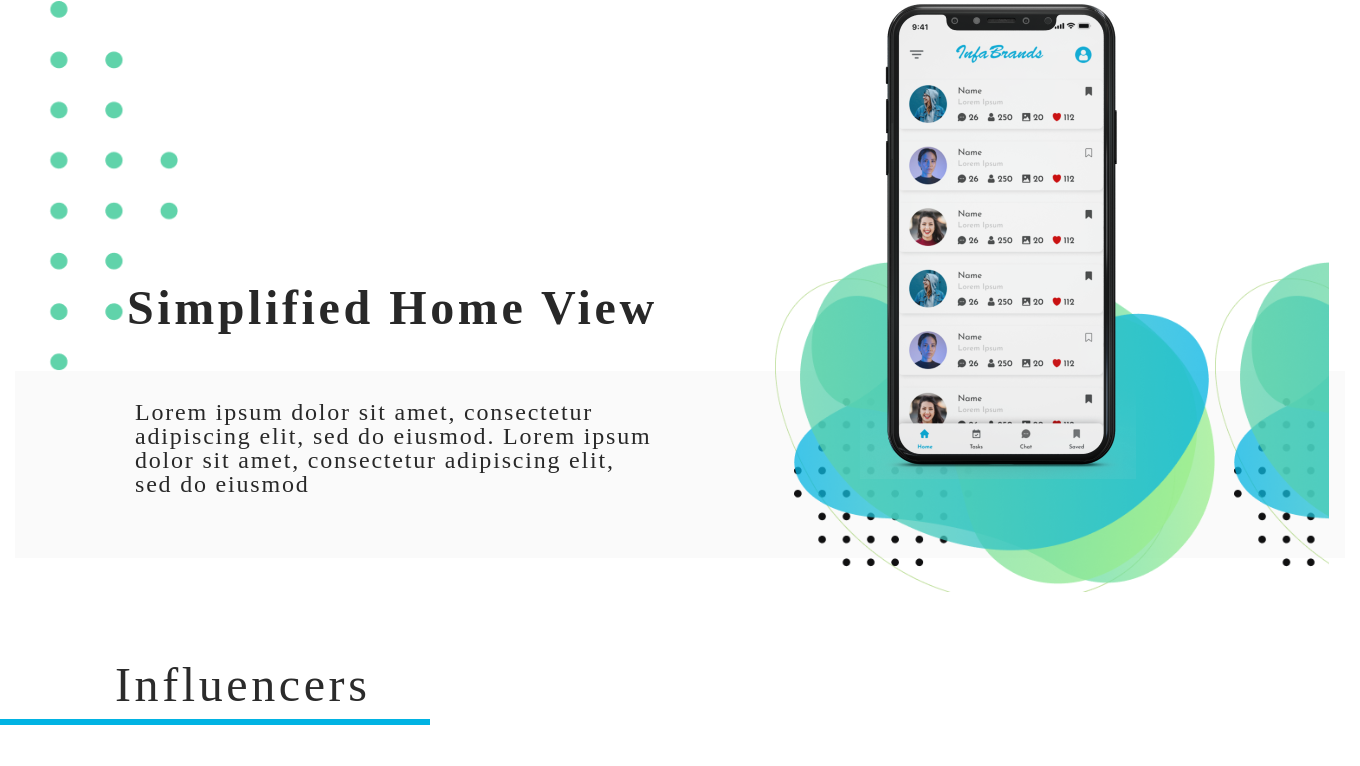
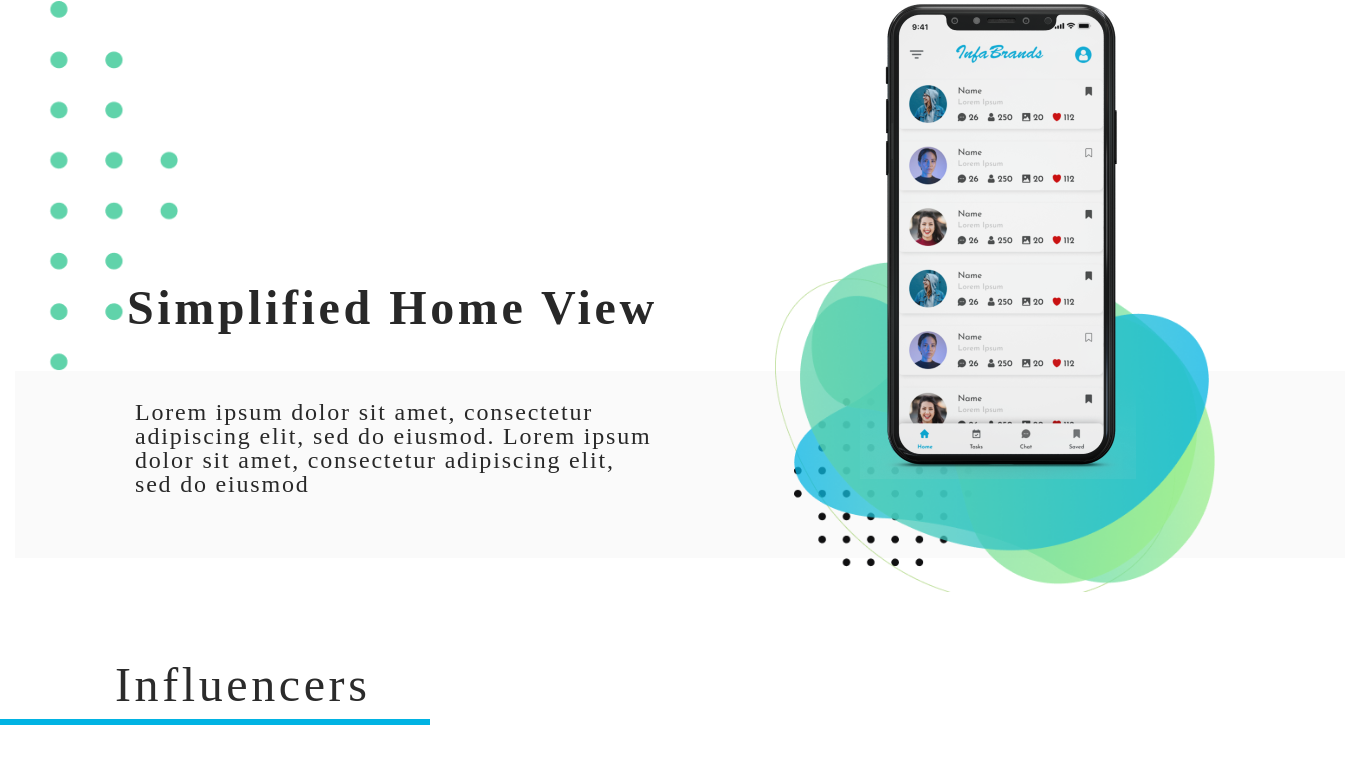
Before and after one commit to chaitanya9899/infrabnd, a Flask app: page / in a window 1360 px wide. Shown: the part 2015-2781 px from the top of the page. Run offline with Flask 2, Linux system fonts and the light colour scheme; some libraries are stand-ins or nearby versions.

Commit message:
Update home-page.html

```diff
--- a/templates/home-page.html
+++ b/templates/home-page.html
@@ -119,7 +119,7 @@
             <h4>Simplified Home View</h4>
             <p>Lorem ipsum dolor sit amet, consectetur <br>adipiscing elit, sed do eiusmod. Lorem ipsum <br> dolor sit amet, consectetur adipiscing elit,<br> sed do eiusmod</p>
         </div>
-        <div class="col-xs-12 col-sm-12 col-md-12 col-lg-5 col-xl-5 phn-2" style="background-image: url('/static/images/651.png');">
+        <div class="col-xs-12 col-sm-12 col-md-12 col-lg-5 col-xl-5 phn-2" style="background-image: url('/static/images/651.png'); background-repeat: no-repeat;">
           <img src="{{ url_for('static', filename='images/homepage.png') }}" alt="">
             <!-- <img src="images/homepage.png"> -->
         </div>
```
